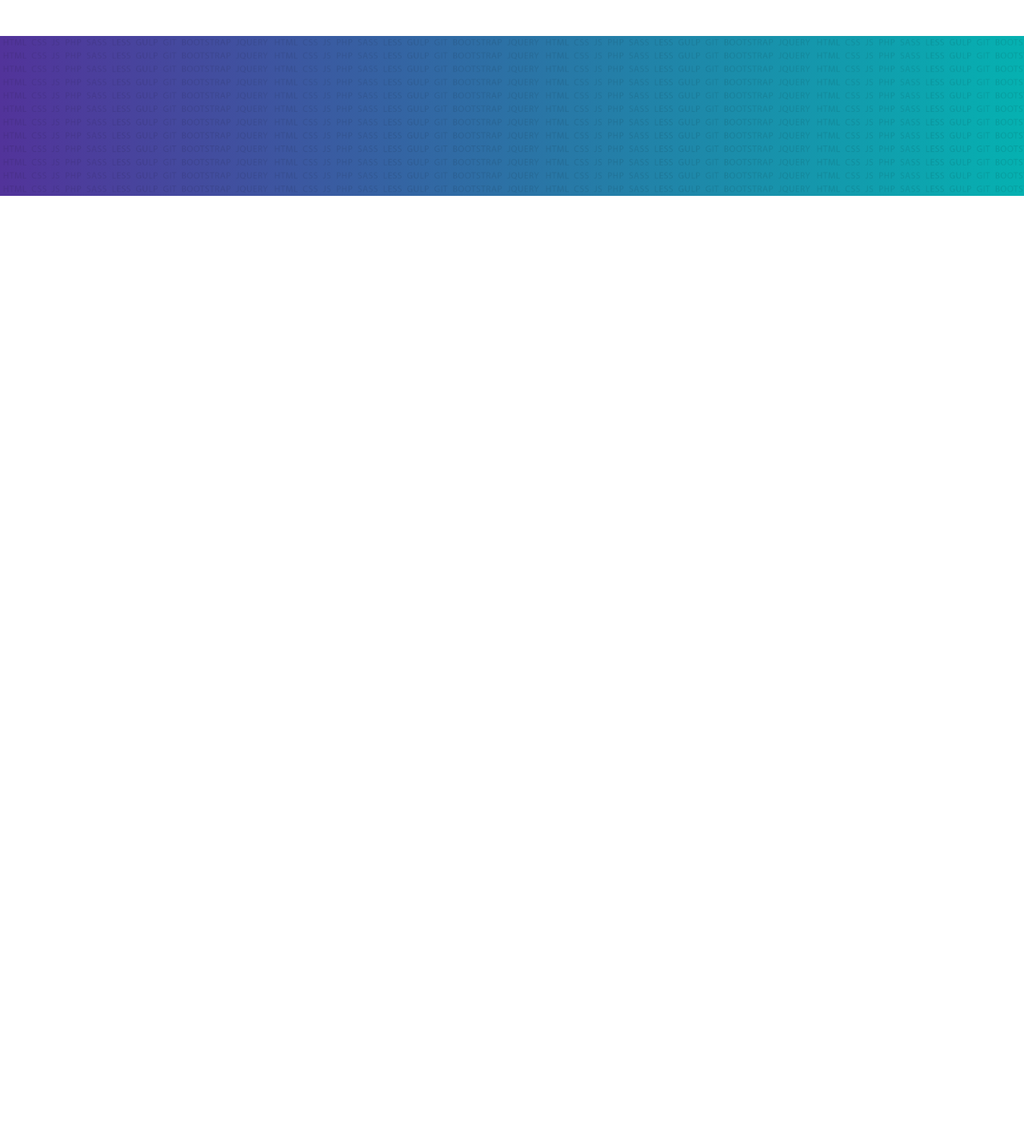
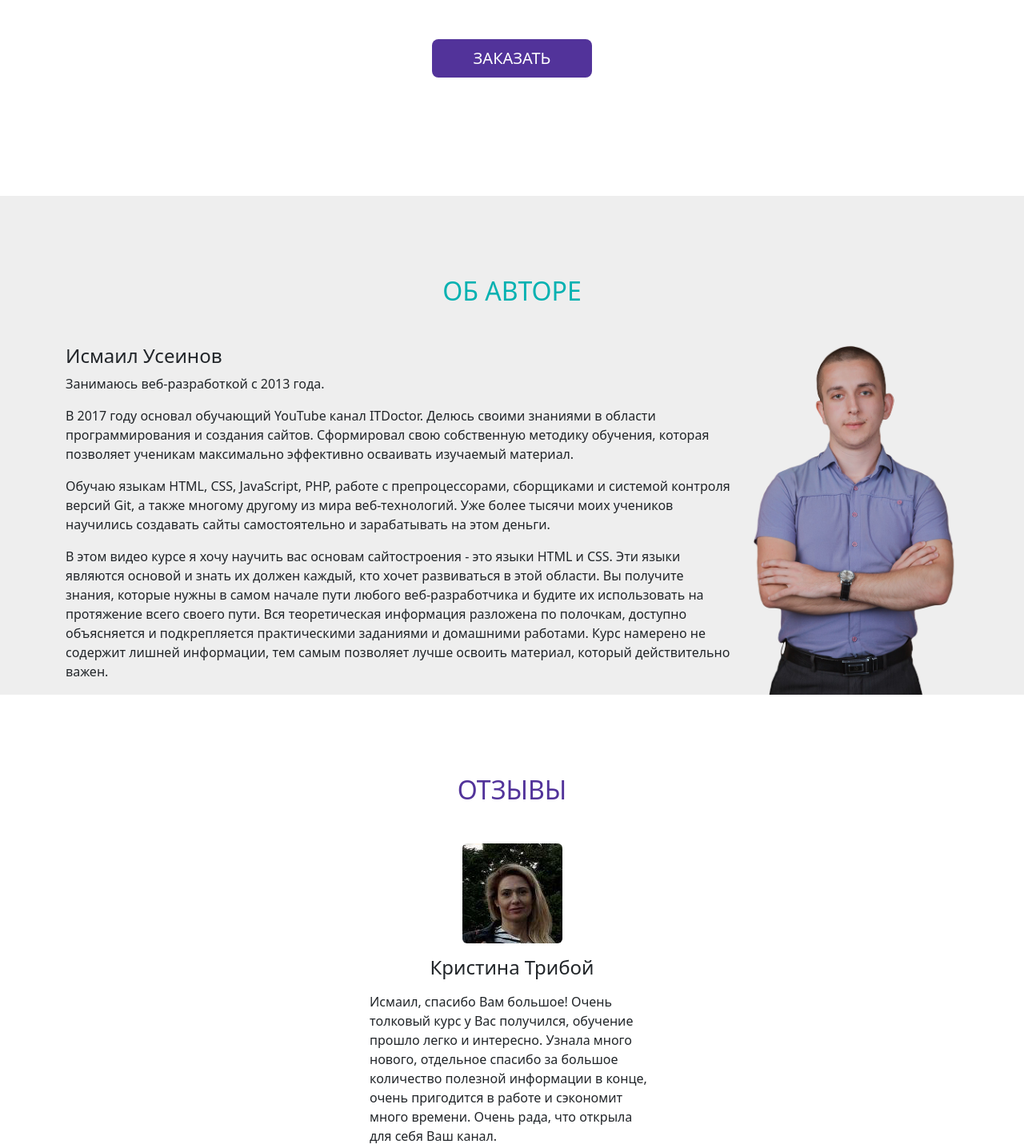
Before and after one commit to Viktor3691/Overview-and-connection-of-Bootstrap.io, a plain HTML site: page index.html in a window 1280 px wide. Shown: the part 4072-5508 px from the top of the page at 80% size. Before the commit the page ends 4317 px from the top, so only its background shows below. Drawn offline with Linux system fonts and the light colour scheme.

Commit message:
231125_3

```diff
--- a/css/style.css
+++ b/css/style.css
@@ -63,7 +63,7 @@ footer {
 /* о курсе */
 .about,
 .schedule,
-.learning {
+.auther {
   background-color: var(--color3);
 }
 .about i {
@@ -106,6 +106,13 @@ footer {
   padding: 25px;
   border: 3px solid var(--color1);
 }
+/* Об авторе */
+.auther {
+  padding-bottom: 0;
+}
+.itd_img {
+  max-width: 260px;
+}
 /* цвет */
 .color1 {
   color: var(--color1);
--- a/index.html
+++ b/index.html
@@ -705,8 +705,8 @@
         </div>
     </section>
 
-    <!-- Об авторе -->
-    <sectio class="learning">
+    <!-- Процесс обучения -->
+    <section class="learning">
         <div class="container">
             <div class="row">
                 <div class="col-12">
@@ -741,7 +741,82 @@
                 </div>
             </div>
         </div>
-    </sectio>
+    </section>
+
+    <!-- Об авторе -->
+    <section class="auther">
+        <div class="container">
+            <div class="row">
+                <div class="col-12">
+                    <h2 class="text-center text-uppercase color1 mb-5">Об авторе</h2>
+                </div>
+            </div>
+            <div class="row">
+                <div class="col-xl-9 col-lg-12 ">
+                    <h4>Исмаил Усеинов</h4>
+                    <p>Занимаюсь веб-разработкой с 2013 года.</p>
+                    <p>В 2017 году основал обучающий YouTube канал ITDoctor. Делюсь своими знаниями в области
+                        программирования и
+                        создания сайтов. Сформировал свою собственную методику обучения, которая позволяет ученикам
+                        максимально
+                        эффективно осваивать изучаемый материал.</p>
+                    <p>Обучаю языкам HTML, CSS, JavaScript, PHP, работе с препроцессорами, сборщиками и системой
+                        контроля версий
+                        Git, а также многому другому из мира веб-технологий. Уже более тысячи моих учеников научились
+                        создавать
+                        сайты самостоятельно и зарабатывать на этом деньги.</p>
+                    <p>В этом видео курсе я хочу научить вас основам сайтостроения - это языки HTML и CSS. Эти языки
+                        являются
+                        основой и знать их должен каждый, кто хочет развиваться в этой области. Вы получите знания,
+                        которые нужны в
+                        самом начале пути любого веб-разработчика и будите их использовать на протяжение всего своего
+                        пути. Вся
+                        теоретическая информация разложена по полочкам, доступно объясняется и подкрепляется
+                        практическими заданиями
+                        и домашними работами. Курс намерено не содержит лишней информации, тем самым позволяет лучше
+                        освоить
+                        материал, который действительно важен.</p>
+                </div>
+                <div class="col-xl-3 col-lg-12 text-center">
+                    <img src="img/author.png" alt="img/author.png" class="img-fluid itd_img">
+                </div>
+            </div>
+
+
+        </div>
+    </section>
+
+    <!-- Отзывы -->
+    <section class="reviews">
+        <div class="container">
+            <div class="row">
+                <div class="col-12">
+                    <h2 class="text-center text-uppercase color2 mb-5">Отзывы</h2>
+                </div>
+            </div>
+            <div class="row justify-content-center">
+                <div class="col-lg-4 col-md-6 col-sm-12">
+                    <img src="img/people.jpg" alt="img/people.jpg" class="rounded mx-auto d-block">
+                    <h4 class="text-center mb-3 mt-3">Кристина Трибой</h4>
+                    <p>Исмаил, спасибо Вам большое! Очень толковый курс у Вас получился, обучение прошло легко и
+                        интересно. Узнала
+                        много нового, отдельное спасибо за большое количество полезной информации в конце, очень
+                        пригодится в работе
+                        и сэкономит много времени. Очень рада, что открыла для себя Ваш канал.</p>
+                    <p>Мне есть с чем сравнить, т.к. начала обучение с 0 по книгам и другим источникам в интернете 6
+                        месяцев назад
+                        и уроки на канале ITDoctor могу смело назвать лучшими для новичков. Пересмотрела уже почти все,
+                        они очень
+                        качественные, хорошо продуманные, не затянутые. Автор всегда на связи, отвечает на вопросы,
+                        помогает -
+                        просто фантастика! ITDoctor - это уже бренд! С чем Вас, Исмаил и поздравляю!</p>
+                    <div class="line bg2"></div>
+                </div>
+            </div>
+        </div>
+    </section>
+
+
 
 
 
```
